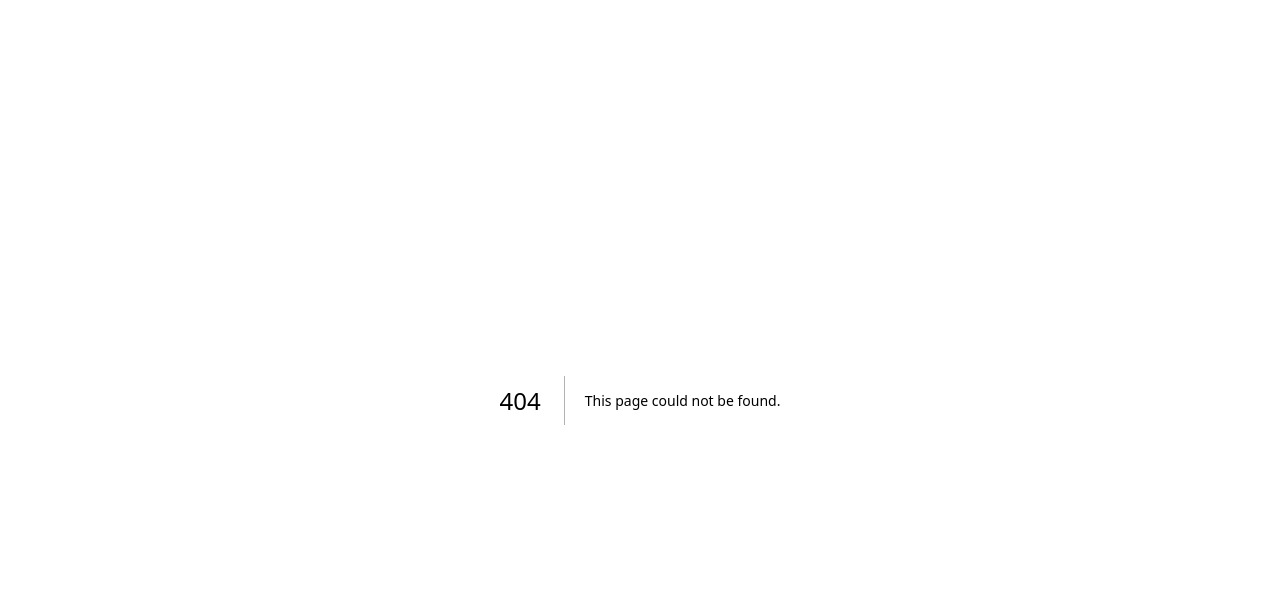
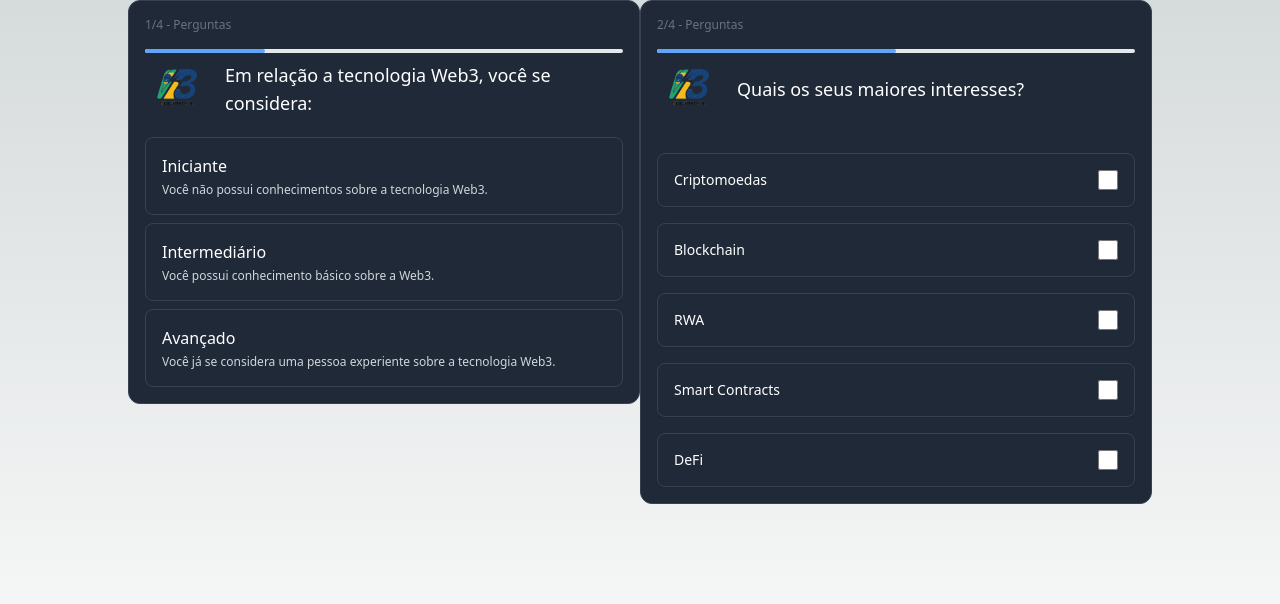
Before and after one commit to armbr/learnweb3-app, a Next.js app in the folder web3edu-app/: page /teste in a window 1280 px wide. Before the commit this address had no page. Shown: the top 604 px of the page. Built offline with nearby package versions, Linux system fonts and the light colour scheme.

Commit message:
Inicio do KnowLedge

```diff
--- /dev/null
+++ b/web3edu-app/src/components/knowPage/KnowLedge.tsx
@@ -0,0 +1,217 @@
+import web3EduLogo from "../../images/Web3EduBrasil_logo.png";
+import Image from "next/image";
+function KnowLedge() {
+  return (
+    <div className="flex items-center justify-center min-h-screen ">
+      <div className="flex flex-col min-h-screen w-2/5 ">
+        <article className="rounded-xl border border-gray-700 bg-gray-800 p-4">
+          <div>
+            <h2 className="sr-only">Steps</h2>
+
+            <div>
+              <p className="text-xs font-medium text-gray-500">
+                1/4 - Perguntas
+              </p>
+
+              <div className="mt-4 overflow-hidden rounded-full bg-gray-200 mb-1">
+                <div className="h-1 w-1/4 rounded-full bg-blue-400"></div>
+              </div>
+            </div>
+          </div>
+          <div className="flex items-center gap-4">
+            <Image
+              alt="ss"
+              src={web3EduLogo}
+              className="size-16 rounded-full object-cover"
+            />
+
+            <div>
+              <h3 className="text-lg font-medium text-white">
+                Em relação a tecnologia Web3, você se considera:{" "}
+              </h3>
+
+              <div className="flow-root"></div>
+            </div>
+          </div>
+
+          <ul className="mt-4 space-y-2">
+            <li>
+              <a
+                href="#"
+                className="block h-full rounded-lg border border-gray-700 p-4 hover:border-green-600"
+              >
+                <strong className="font-medium text-white">Iniciante</strong>
+
+                <p className="mt-1 text-xs font-medium text-gray-300">
+                  Você não possui conhecimentos sobre a tecnologia Web3.
+                </p>
+              </a>
+            </li>
+
+            <li>
+              <a
+                href="#"
+                className="block h-full rounded-lg border border-gray-700 p-4 hover:border-green-600"
+              >
+                <strong className="font-medium text-white">
+                  Intermediário
+                </strong>
+
+                <p className="mt-1 text-xs font-medium text-gray-300">
+                  Você possui conhecimento básico sobre a Web3.
+                </p>
+              </a>
+            </li>
+
+            <li>
+              <a
+                href="#"
+                className="block h-full rounded-lg border border-gray-700 p-4 hover:border-green-600"
+              >
+                <strong className="font-medium text-white">Avançado</strong>
+
+                <p className="mt-1 text-xs font-medium text-gray-300">
+                  Você já se considera uma pessoa experiente sobre a tecnologia
+                  Web3.
+                </p>
+              </a>
+            </li>
+          </ul>
+        </article>
+      </div>
+
+      {/* CARD 2 */}
+
+      <div className="flex flex-col min-h-screen w-2/5 ">
+        <article className="rounded-xl border border-gray-700 bg-gray-800 p-4">
+          <div>
+            <h2 className="sr-only">Steps</h2>
+
+            <div>
+              <p className="text-xs font-medium text-gray-500">
+                2/4 - Perguntas
+              </p>
+
+              <div className="mt-4 overflow-hidden rounded-full bg-gray-200 mb-1">
+                <div className="h-1 w-2/4 rounded-full bg-blue-400"></div>
+              </div>
+            </div>
+          </div>
+          <div className="flex items-center gap-4">
+            <Image
+              alt="ss"
+              src={web3EduLogo}
+              className="size-16 rounded-full object-cover"
+            />
+
+            <div>
+              <h3 className="text-lg font-medium text-white">
+                Quais os seus maiores interesses?{" "}
+              </h3>
+
+              <div className="flow-root"></div>
+            </div>
+          </div>
+
+          <ul className="mt-4 space-y-2">
+            <fieldset className="space-y-4">
+              <legend className="sr-only">Interests</legend>
+
+              <div>
+                <label
+                  htmlFor="Cripto"
+                  className="flex cursor-pointer justify-between gap-4 rounded-lg border border-gray-700 p-4 text-sm font-medium shadow-sm hover:border-green-600 hover:ring-1 hover:ring-green-600 checked:border-green-600 checked:ring-1 checked:ring-green-600"
+                >
+                  <div>
+                    <p className="text-white">Criptomoedas</p>
+                  </div>
+                  <input
+                    type="checkbox"
+                    name="Interests"
+                    value="Cripto"
+                    id="Cripto"
+                    className="size-5 border-gray-300 text-green-600"
+                  />
+                </label>
+              </div>
+
+              <div>
+                <label
+                  htmlFor="Blockchain"
+                  className="flex cursor-pointer justify-between gap-4 rounded-lg border border-gray-700 p-4 text-sm font-medium shadow-sm hover:border-green-600 hover:ring-1 hover:ring-green-600 checked:border-green-600 checked:ring-1 checked:ring-green-600"
+                >
+                  <div>
+                    <p className="text-white">Blockchain</p>
+                  </div>
+                  <input
+                    type="checkbox"
+                    name="Interests"
+                    value="Blockchain"
+                    id="Blockchain"
+                    className="size-5 border-gray-300 text-green-600"
+                  />
+                </label>
+              </div>
+
+              <div>
+                <label
+                  htmlFor="RWA"
+                  className="flex cursor-pointer justify-between gap-4 rounded-lg border border-gray-700 p-4 text-sm font-medium shadow-sm hover:border-green-600 hover:ring-1 hover:ring-green-600 checked:border-green-600 checked:ring-1 checked:ring-green-600"
+                >
+                  <div>
+                    <p className="text-white">RWA</p>
+                  </div>
+                  <input
+                    type="checkbox"
+                    name="Interests"
+                    value="RWA"
+                    id="RWA"
+                    className="size-5 border-gray-300 text-green-600"
+                  />
+                </label>
+              </div>
+
+              <div>
+                <label
+                  htmlFor="SmartContracts"
+                  className="flex cursor-pointer justify-between gap-4 rounded-lg border border-gray-700 p-4 text-sm font-medium shadow-sm hover:border-green-600 hover:ring-1 hover:ring-green-600 checked:border-green-600 checked:ring-1 checked:ring-green-600"
+                >
+                  <div>
+                    <p className="text-white">Smart Contracts</p>
+                  </div>
+                  <input
+                    type="checkbox"
+                    name="Interests"
+                    value="SmartContracts"
+                    id="SmartContracts"
+                    className="size-5 border-gray-300 text-green-600"
+                  />
+                </label>
+              </div>
+
+              <div>
+                <label
+                  htmlFor="DeFi"
+                  className="flex cursor-pointer justify-between gap-4 rounded-lg border border-gray-700 p-4 text-sm font-medium shadow-sm hover:border-green-600 hover:ring-1 hover:ring-green-600 checked:border-green-600 checked:ring-1 checked:ring-green-600"
+                >
+                  <div>
+                    <p className="text-white">DeFi</p>
+                  </div>
+                  <input
+                    type="checkbox"
+                    name="Interests"
+                    value="DeFi"
+                    id="DeFi"
+                    className="size-5 border-gray-300 text-green-600"
+                  />
+                </label>
+              </div>
+            </fieldset>
+          </ul>
+        </article>
+      </div>
+    </div>
+  );
+}
+
+export default KnowLedge;
--- /dev/null
+++ b/web3edu-app/src/pages/teste.tsx
@@ -0,0 +1,9 @@
+import KnowLedge from "@/components/knowPage/KnowLedge";
+
+export default function Teste() {
+  return (
+    <div className="flex flex-col min-h-screen auto-cols-auto	align-center">
+      <KnowLedge />
+    </div>
+  );
+}
```
